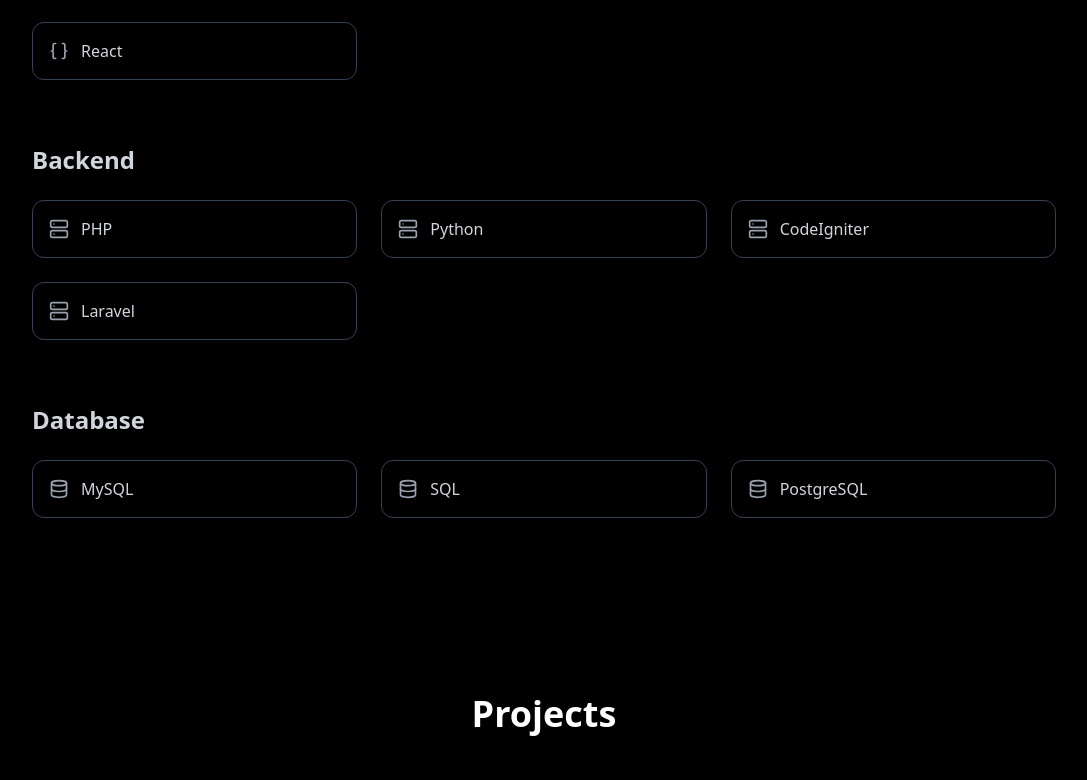
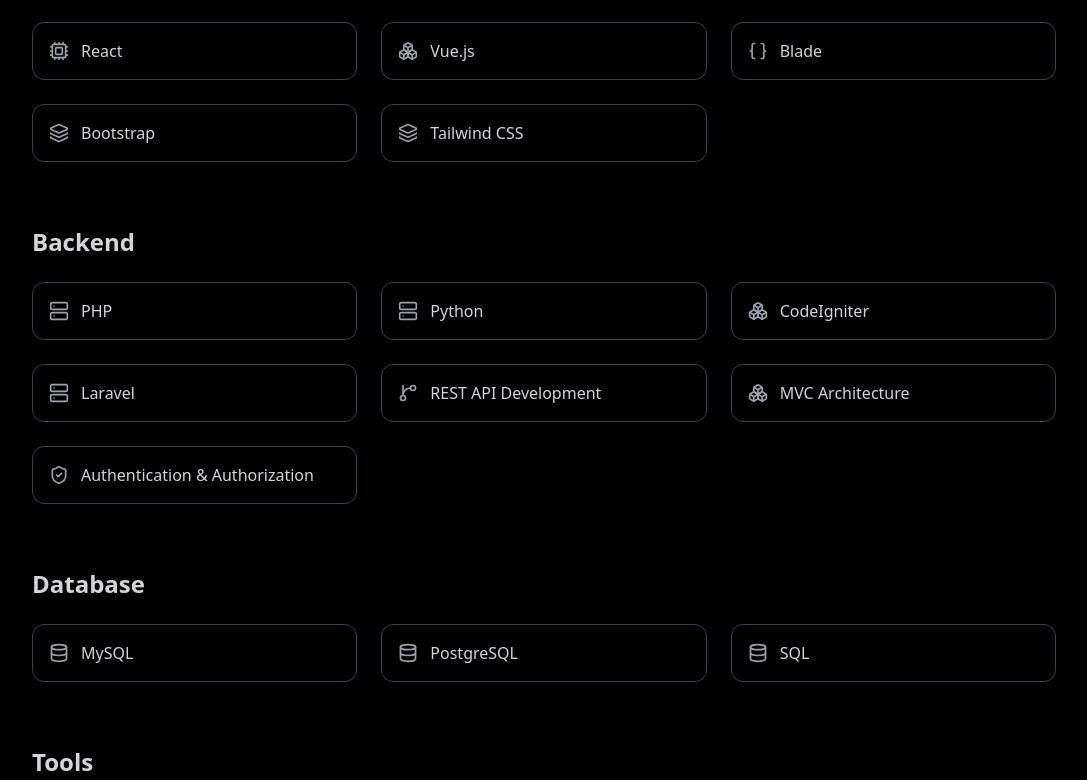
Before and after one commit to devchristov/portfolio, a React (Vite) app: page / in a window 1280 px wide. Shown: the part 1900-2680 px from the top of the page, without its empty margins (96-1183 px from the left). Built offline with nearby package versions, Linux system fonts and the light colour scheme.

Commit message:
Update tools

```diff
--- a/package.json
+++ b/package.json
@@ -13,6 +13,7 @@
   },
   "dependencies": {
     "@tailwindcss/vite": "^4.1.18",
+    "framer-motion": "^12.34.3",
     "lucide-react": "^0.575.0",
     "react": "^19.2.0",
     "react-dom": "^19.2.0"
--- a/src/sections/Skills.jsx
+++ b/src/sections/Skills.jsx
@@ -1,38 +1,66 @@
 import {
+  Globe,
+  Layers,
   FileCode,
   Braces,
+  Palette,
+  Server,
   Database,
-  Server,
-  Globe,
-  Layers,
+  ShieldCheck,
+  GitBranch,
+  Cpu,
+  Boxes,
+  Wrench,
+  Package,
 } from "lucide-react";
+
+import { motion } from "framer-motion";
 
 function Skills() {
   const skillCategories = [
     {
       category: "Frontend",
+      color: "hover:border-blue-500 hover:bg-blue-500/10",
       skills: [
         { name: "HTML", icon: Globe },
-        { name: "CSS", icon: Layers },
+        { name: "CSS", icon: Palette },
         { name: "JavaScript", icon: FileCode },
-        { name: "React", icon: Braces },
+        { name: "React", icon: Cpu },
+        { name: "Vue.js", icon: Boxes },
+        { name: "Blade", icon: Braces },
+        { name: "Bootstrap", icon: Layers },
+        { name: "Tailwind CSS", icon: Layers },
       ],
     },
     {
       category: "Backend",
+      color: "hover:border-green-500 hover:bg-green-500/10",
       skills: [
         { name: "PHP", icon: Server },
         { name: "Python", icon: Server },
-        { name: "CodeIgniter", icon: Server },
+        { name: "CodeIgniter", icon: Boxes },
         { name: "Laravel", icon: Server },
+        { name: "REST API Development", icon: GitBranch },
+        { name: "MVC Architecture", icon: Boxes },
+        { name: "Authentication & Authorization", icon: ShieldCheck },
       ],
     },
     {
       category: "Database",
+      color: "hover:border-purple-500 hover:bg-purple-500/10", // bisa ganti warna bebas
       skills: [
         { name: "MySQL", icon: Database },
+        { name: "PostgreSQL", icon: Database },
         { name: "SQL", icon: Database },
-        { name: "PostgreSQL", icon: Database },
+      ],
+    },
+    {
+      category: "Tools",
+      color: "hover:border-orange-500 hover:bg-orange-500/10",
+      skills: [
+        { name: "Git", icon: GitBranch },
+        { name: "Docker", icon: Package },
+        { name: "Postman", icon: Wrench },
       ],
     },
   ];
@@ -54,13 +82,17 @@
 
               <div className="grid grid-cols-2 md:grid-cols-3 gap-6">
                 {section.skills.map(({ name, icon: Icon }, i) => (
-                  <div
+                  <motion.div
                     key={i}
-                    className="flex items-center gap-3 border border-gray-700 rounded-xl p-4 hover:border-white hover:bg-gray-900 transition-all duration-300"
+                    initial={{ opacity: 0, y: 20 }}
+                    whileInView={{ opacity: 1, y: 0 }}
+                    transition={{ duration: 0.4, delay: i * 0.05 }}
+                    viewport={{ once: true }}
+                    className={`flex items-center gap-3 border border-gray-700 rounded-xl p-4 transition-all duration-300 ${section.color}`}
                   >
                     <Icon size={20} className="text-gray-400" />
                     <span className="text-gray-300">{name}</span>
-                  </div>
+                  </motion.div>
                 ))}
               </div>
             </div>
```
Also changed, not shown: 1 other file (tests, documents, lock files or other folders).
